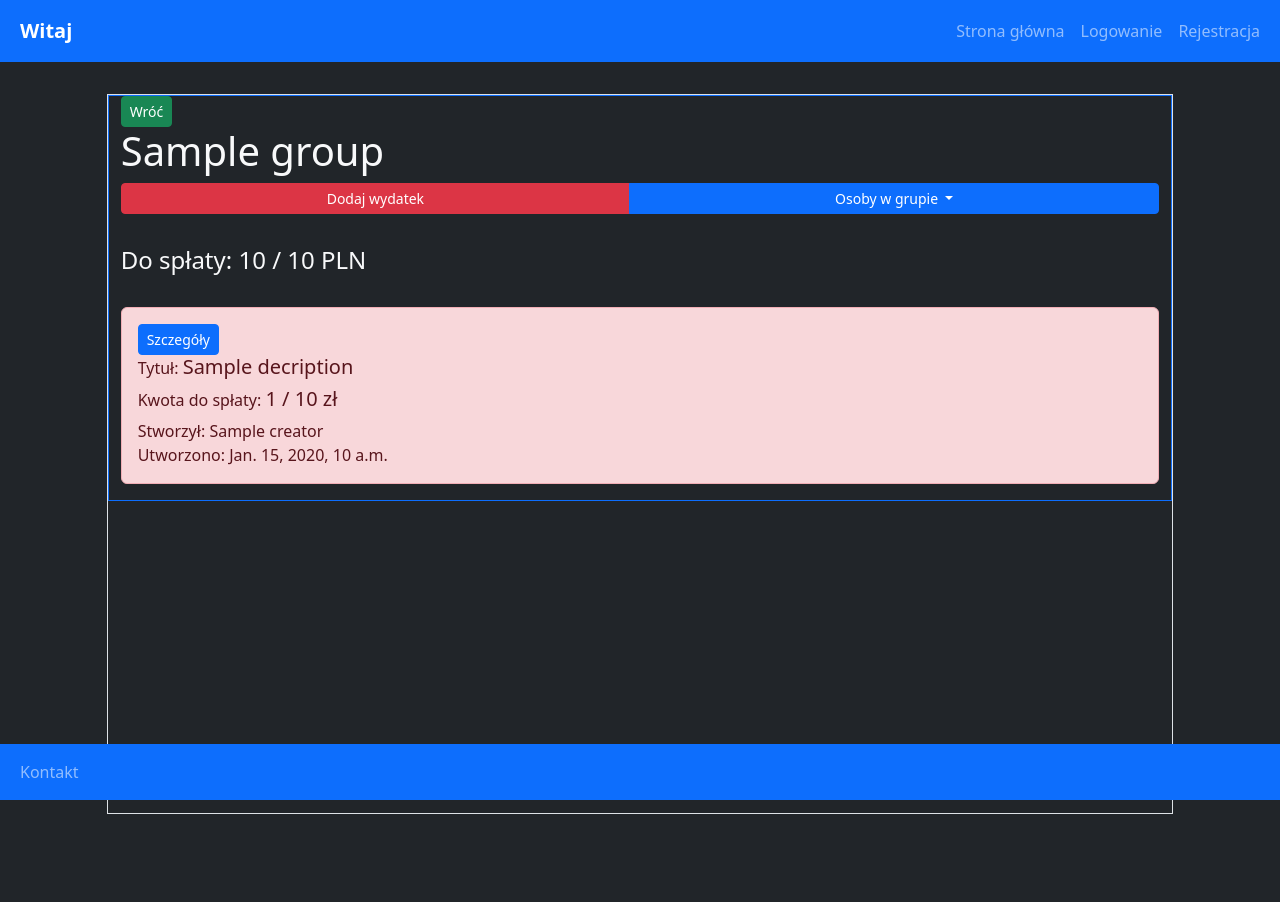
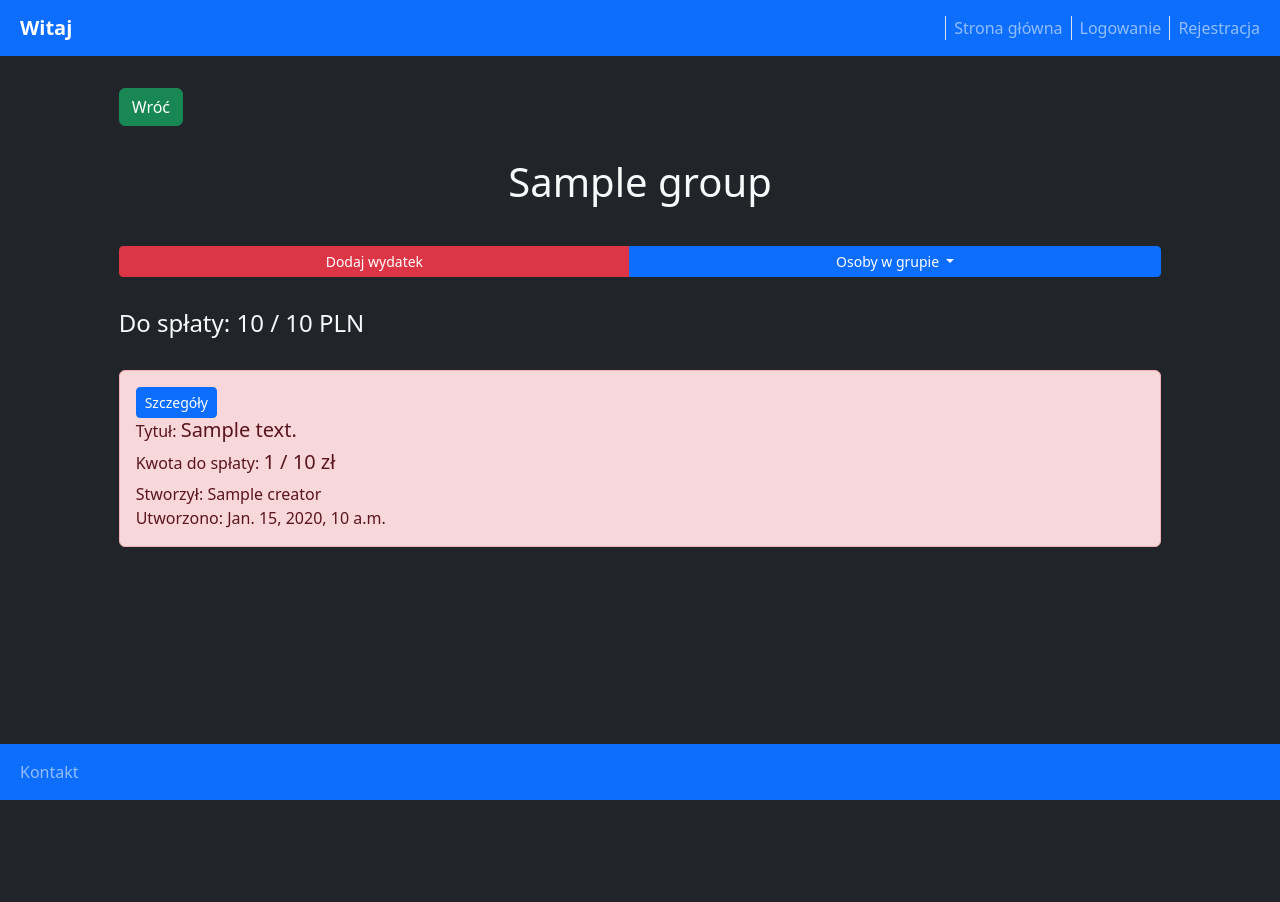
Before and after one commit to skrzypa/mysite, a Django app: template my_apps/templates/my_apps/split_group.html in a window 1280 px wide. After the commit the page ends 800 px from the top, so only its background shows below. Run offline with Django 3.2, Linux system fonts and the light colour scheme; tables that the repository leaves empty hold one stand-in row (values such as "Sample post"); the template is opened without the code that fills it: values that come from a table or form of the project are taken from there, most other values are stand-ins (such as "Sample title", 1, 10 or a date in 2020); some libraries are stand-ins or nearby versions.

Commit message:
Minor corrections throughout the project.

```diff
--- a/my_apps/admin.py
+++ b/my_apps/admin.py
@@ -29,7 +29,7 @@ admin.site.register(AddFriendToExpenseGroup, AddFriendToExpenseGroupAdmin)
 
 
 class AddExpenseAdmin(admin.ModelAdmin):
-    list_display = ['id', 'creator', 'expense_group_id', 'decription', 'price', 'repaid', 'date_added']
+    list_display = ['id', 'creator', 'expense_group_id', 'description', 'price', 'repaid', 'date_added']
 admin.site.register(AddExpense, AddExpenseAdmin)
 
 
--- a/my_apps/forms.py
+++ b/my_apps/forms.py
@@ -41,7 +41,7 @@ class NewExpenseGroupForm(forms.ModelForm):
 class NewExpenseForm(forms.ModelForm):
     class Meta:
         model = AddExpense
-        fields = ['decription']
-        labels = {'decription': 'Opis'}
-        widgets = {'decription': forms.Textarea(attrs={'class': 'form-control', 'rows': 1}),
+        fields = ['description']
+        labels = {'description': 'Opis'}
+        widgets = {'description': forms.Textarea(attrs={'class': 'form-control', 'rows': 1}),
                    'price': forms.FloatField(),}
--- a/my_apps/models.py
+++ b/my_apps/models.py
@@ -195,7 +195,7 @@ class AddExpense(models.Model):
     creator = models.ForeignKey(User, on_delete= models.CASCADE)
     expense_group_id = models.ForeignKey(AddExpenseGroup, on_delete= models.CASCADE)
 
-    decription = models.CharField(max_length=15, default="wydatek")
+    description = models.CharField(max_length=15, default="wydatek")
     price = models.FloatField(default= 0.0)
     repaid = models.FloatField(default= 0.0)
 
--- a/my_apps/templates/my_apps/homepage_base.html
+++ b/my_apps/templates/my_apps/homepage_base.html
@@ -18,9 +18,9 @@
             <nav class='navbar navbar-expand-sm navbar-dark'>
                 {% comment %} tu nic nie zmieniaj!!! {% endcomment %}
                 {% if user.is_authenticated %}
-                    <label class="navbar-brand py-2 px-2"><strong>Witaj, {{ user.username }}</strong></label>
+                    <label class="navbar-brand px-2"><strong>Witaj, {{ user.username }}</strong></label>
                 {% else %}
-                    <label class="navbar-brand py-2 px-2"><strong>Witaj</strong></label>
+                    <label class="navbar-brand px-2"><strong>Witaj</strong></label>
                 {% endif %}
 
                 <button class="navbar-toggler"
@@ -37,24 +37,24 @@
 
                     <ul class="navbar-nav ms-auto">
                         <li class="nav-item">
-                            <a class="nav-link py-2 px-2" href="{% url 'my_apps:index' %}">Strona główna</a>
+                            <a class="nav-link px-2 border-start" style="padding: 0rem;" href="{% url 'my_apps:index' %}">Strona główna</a>
                         </li>
                         {% if user.is_authenticated %}
                             <li class="nav-item">
-                                <a class="nav-link py-2 px-2" href="{% url 'my_apps:users_friends' %}">Lista znajomych</a>
+                                <a class="nav-link px-2 border-start" style="padding: 0rem;" href="{% url 'my_apps:users_friends' %}">Lista znajomych</a>
                             </li>
 
                             <li class="nav-item">
-                                <a class="nav-link py-2 px-2" href="{% url 'my_apps:users_log_out' %}">Wyloguj</a>
+                                <a class="nav-link px-2 border-start" style="padding: 0rem;" href="{% url 'my_apps:users_log_out' %}">Wyloguj</a>
                             </li>
 
                         {% else %}
                             <li class="nav-item">
-                                <a class="nav-link py-2 px-2" href="{% url 'my_apps:users_log_in' %}">Logowanie</a>
+                                <a class="nav-link px-2 border-start" style="padding: 0rem;" href="{% url 'my_apps:users_log_in' %}">Logowanie</a>
                             </li>
 
                             <li class="nav-item">
-                                <a class="nav-link py-2 px-2" href="{% url 'my_apps:users_register' %}">Rejestracja</a>
+                                <a class="nav-link px-2 border-start" style="padding: 0rem;" href="{% url 'my_apps:users_register' %}">Rejestracja</a>
                             </li>
                         {% endif %}
                     </ul>
--- a/my_apps/templates/my_apps/split_group.html
+++ b/my_apps/templates/my_apps/split_group.html
@@ -3,27 +3,29 @@
 {% block content %}
 
 
-<div class="container border col-10" style="min-height: 45rem;">
-    <div class="row justify-content-center border border-primary">
+<div class="container col-10" style="min-height: 45rem;">
+    <div class="row justify-content-center">
 
 
         <div>
             <a href="{% url 'my_apps:split_homepage' %}">
-                <button class="btn btn-success btn-sm" style="align-items: center; justify-content: center;">
+                <button class="btn btn-success" style="align-items: center; justify-content: center;">
                     <label>Wróć</label>
                 </button>
             </a>
         </div>
 
         <div>
+            <div class="text-center" style="padding: 0; margin-bottom: 2rem; margin-top: 2rem;" type="button" data-bs-toggle="modal" data-bs-target="#exampleModal">
                 {% if current_user == group_owner %}
                     <button class="btn btn-success btn-sm btn-dark"
                         data-bs-toggle="modal" data-bs-target="#edit_title">
-                    <label class="display-6 text-break">{{ group.expense_title }}
+                        <label class="display-6 text-break" style="margin: 0rem;">{{ group.expense_title }}</label>
                     </button>
                 {% else %}
-                <label class="display-6 text-break">{{ group.expense_title }}</label>
+                        <label class="display-6 text-break" style="margin: 0rem;">{{ group.expense_title }}</label>
                 {% endif %}
+            </div>
         </div>
 
         <div class="btn-group" style="margin-top: 0.5rem; margin-bottom: 0.5rem;" role="group" aria-label="Basic example">
@@ -54,14 +56,12 @@
                                             {{ name }}
                                         </div>
                                         {% if name == group_owner %}
-                                            {#} Żeby właściciel grupy się nie usunął {#}
-                                        {% else %}
-                                            {% if name in people_in_expense %}
+                                        {% elif name in people_in_expense %}
+                                            {#} Żeby właściciel grupy się nie usunął / Żeby nie usunąć osoby, która już jest dodana do jakiegoś wydatku {#}
                                         {% else %}
                                             <div class="col d-flex justify-content-end">
                                                 <button type="submit" class="btn btn-danger btn-sm" name="del_friend" value="{{ id }}">Usuń</button>
                                             </div>
-                                            {% endif %}
                                         {% endif %}
                                     </div>
                                 </li>
@@ -107,7 +107,7 @@
                                     </div>
 
                                     <div class="modal-body text-dark">
-                                        <label>Czy na pewno chcesz usunąć wydatek "<strong>{{ exp.decription }}</strong>"?</label>
+                                        <label>Czy na pewno chcesz usunąć wydatek "<strong>{{ exp.description }}</strong>"?</label>
                                     </div>
 
                                     <div class="modal-footer">
@@ -174,7 +174,7 @@
 
                     <div>
                         <label class="h6">Tytuł:</label>
-                        <label class="h5">{{ exp.decription }}</label>
+                        <label class="h5">{{ exp.description }}</label>
                     </div>
 
                     <div>
--- a/my_apps/templates/my_apps/users_log_in.html
+++ b/my_apps/templates/my_apps/users_log_in.html
@@ -29,7 +29,7 @@
                         </div>
 
                         <div class="mb-0 d-grid gap-2">
-                            <button name="submit" class="btn btn-success">Zaloguj</button>
+                            <button name="submit" class="btn btn-success shadow-lg">Zaloguj</button>
                         </div>
                     </form>
                     <div style="margin-top: 2rem; margin-bottom: 2rem;">
--- a/my_apps/templates/my_apps/users_register.html
+++ b/my_apps/templates/my_apps/users_register.html
@@ -63,7 +63,7 @@
                     </div>
 
                     <div style="margin-top: 1rem; margin-bottom: 1rem;" class="d-grid gap-2">
-                        <button name= "submit" class="btn btn-success">Utwórz konto!</button>
+                        <button name= "submit" class="btn btn-success shadow-lg">Utwórz konto!</button>
                         <input type= "hidden" name= "text" value= "{% url 'my_apps:index' %}"/>
                     </div>
                 </form>
```
Also changed, not shown: my_apps/templates/my_apps/split_homepage.html (+9 -5 lines), my_apps/views.py (+4 -4 lines), my_apps/migrations/0015_rename_decription_addexpense_description.py (added). Lines whose indentation alone changed are shown as unchanged.
